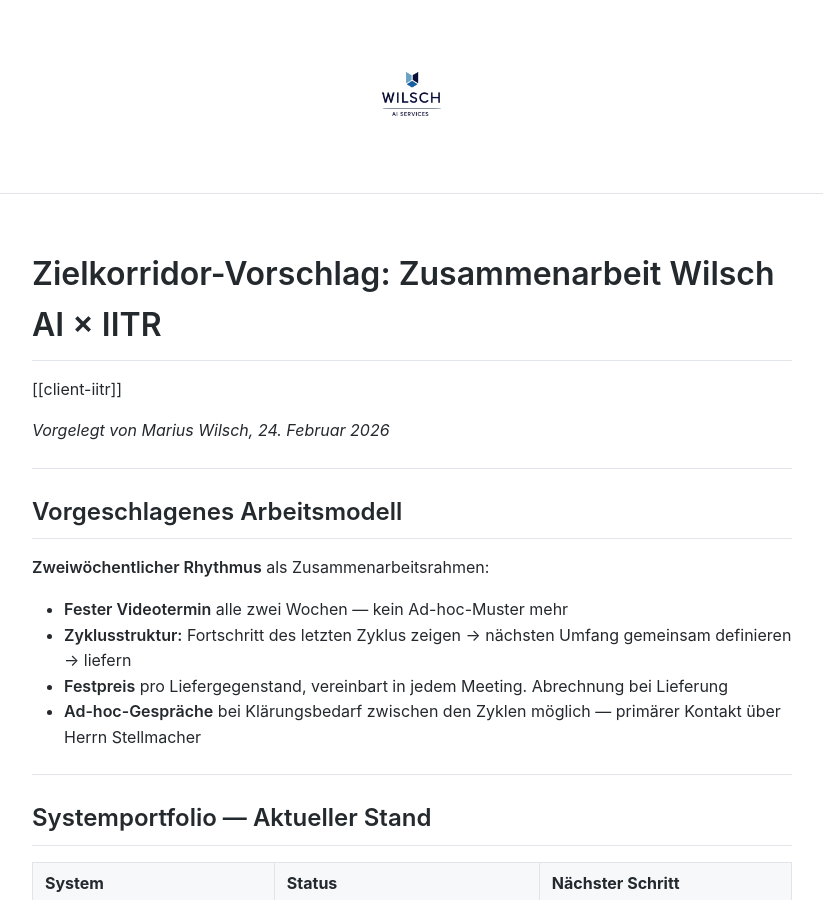
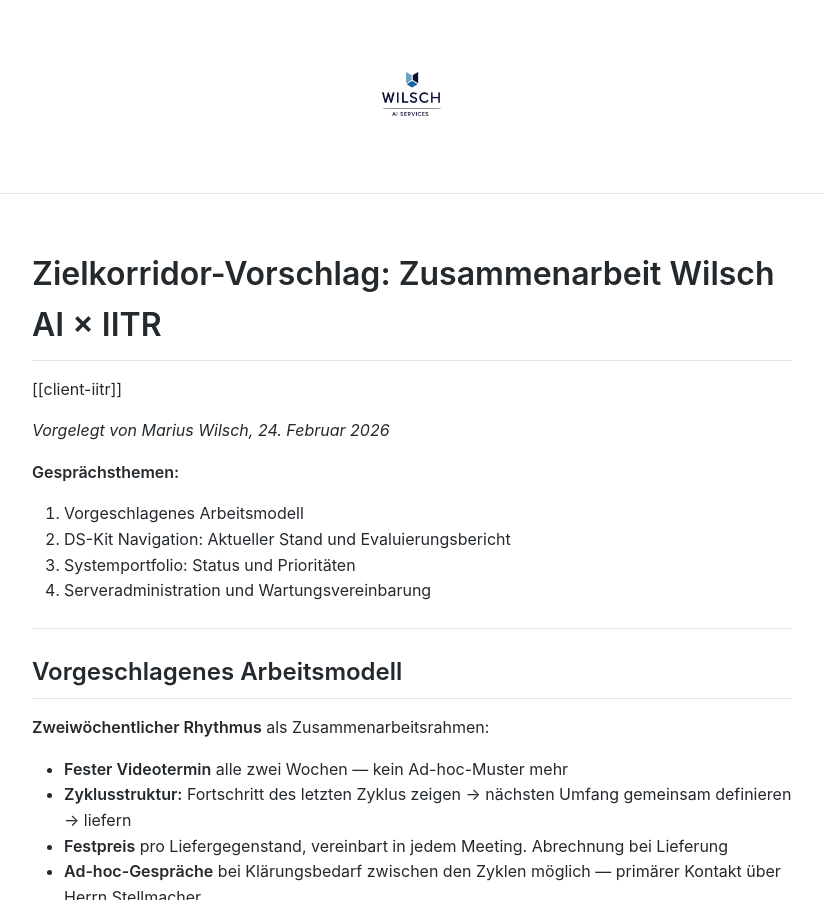
Before and after one commit to MariusWilsch/public-wilsch-ai-pages, a Jekyll site: the page built from project/iitr/iitr-zielkorridor-vorschlag.md, in a window 1280 px wide and 900 px high. Shown: the whole window, without its empty margins (228-1051 px from the left). Built offline with Jekyll 4.4.1, drawn with Linux system fonts in a browser that asks for light colours; our own code applies the rules of GitHub Pages for plain Markdown files.

Commit message:
Sync from hippocampus 2026-02-24

```diff
--- a/project/iitr/iitr-zielkorridor-vorschlag.md
+++ b/project/iitr/iitr-zielkorridor-vorschlag.md
@@ -7,6 +7,13 @@ publish: true
 [[client-iitr]]
 
 *Vorgelegt von Marius Wilsch, 24. Februar 2026*
+
+**Gesprächsthemen:**
+
+1. Vorgeschlagenes Arbeitsmodell
+2. DS-Kit Navigation: Aktueller Stand und Evaluierungsbericht
+3. Systemportfolio: Status und Prioritäten
+4. Serveradministration und Wartungsvereinbarung
 
 ---
 
```
